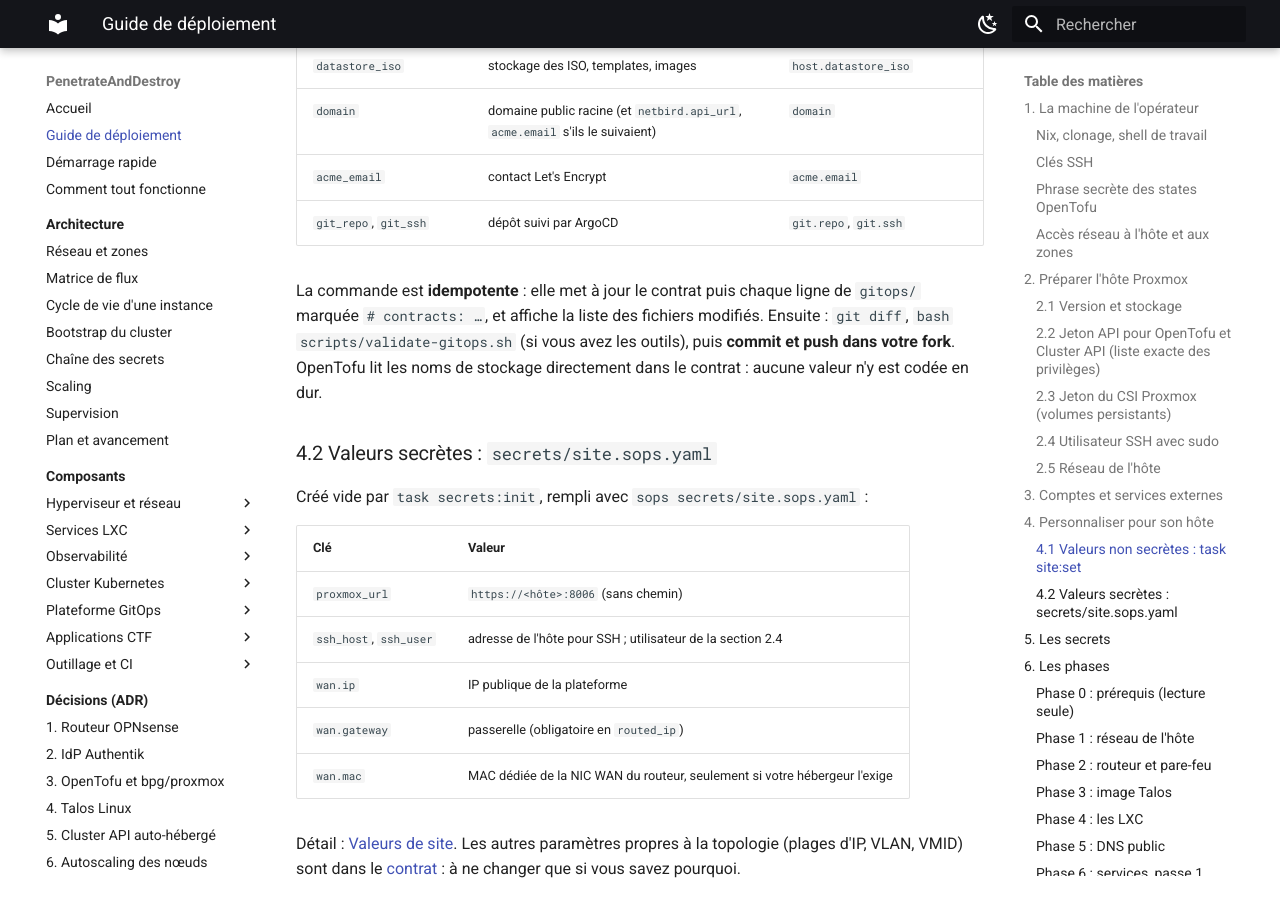
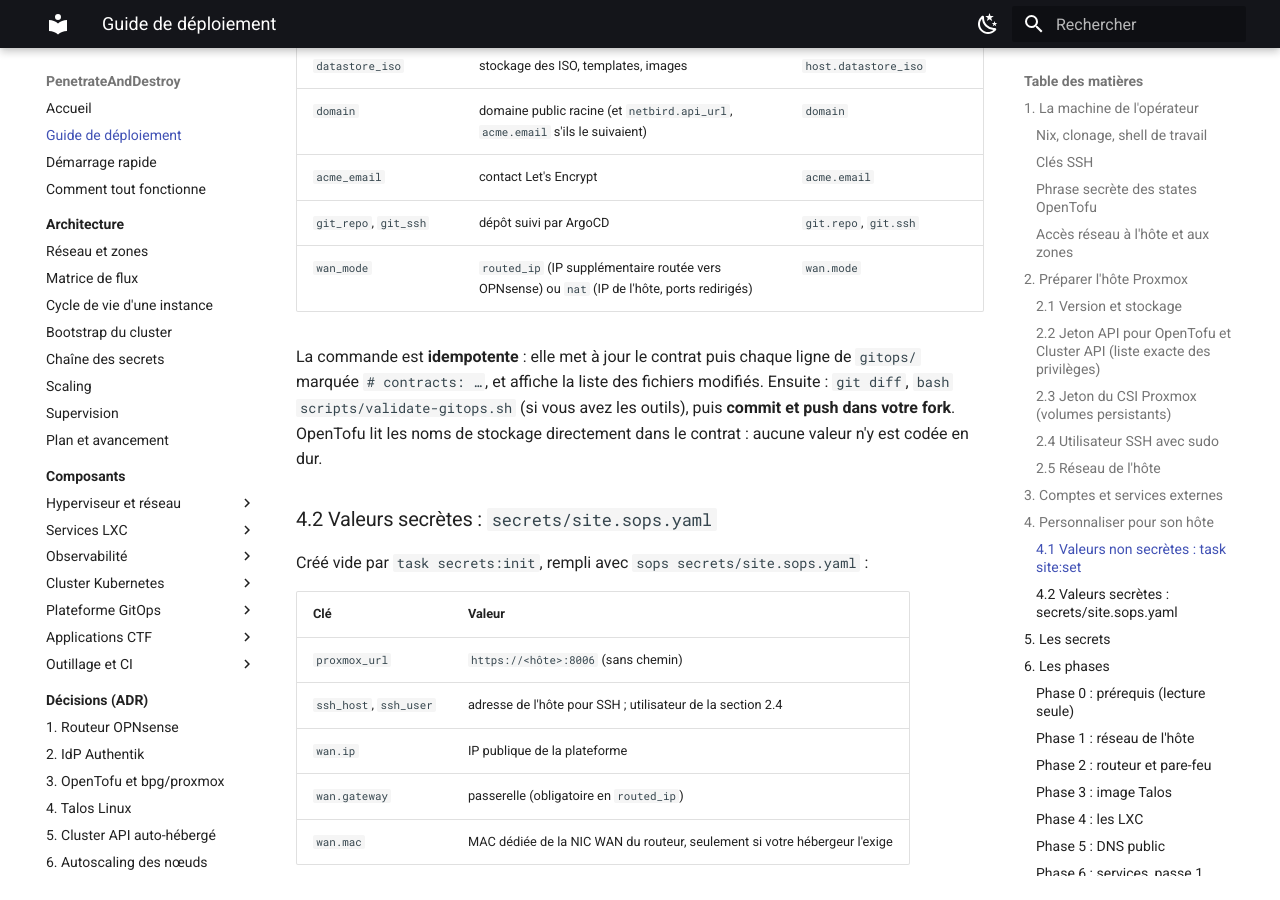
Before and after one commit to kim-tsr/penetrate-and-destroy, an MkDocs documentation site: the page built from docs/guide-deploiement.md, in a window 1280 px wide and 900 px high, scrolled down 8359 px. Built offline with MkDocs 1.6.1 and Material for MkDocs 9.7.7, drawn with Linux system fonts in a browser that asks for light colours.

Commit message:
feat(site): site:set accepte wan_mode (routed_ip|nat)

```diff
--- a/Taskfile.yml
+++ b/Taskfile.yml
@@ -354,7 +354,7 @@
   # Valeurs de site, sauvegardes, tests
   # ===================================================================================================================
   site:set:
-    desc: "Valeurs de site non secrètes à mettre dans Git : task site:set -- node=pve datastore_vm=vmdata datastore_iso=local datastore_vm_type=zfspool domain=... (--show pour les voir)"
+    desc: "Valeurs de site non secrètes à mettre dans Git : task site:set -- node=pve datastore_vm=vmdata datastore_iso=local datastore_vm_type=zfspool wan_mode=nat domain=... (--show pour les voir)"
     cmds:
       - "python3 -I {{.ROOT_DIR}}/scripts/site-set.py {{.CLI_ARGS}}"
 
--- a/docs/guide-deploiement.md
+++ b/docs/guide-deploiement.md
@@ -240,6 +240,7 @@
 | `domain` | domaine public racine (et `netbird.api_url`, `acme.email` s'ils le suivaient) | `domain` |
 | `acme_email` | contact Let's Encrypt | `acme.email` |
 | `git_repo`, `git_ssh` | dépôt suivi par ArgoCD | `git.repo`, `git.ssh` |
+| `wan_mode` | `routed_ip` (IP supplémentaire routée vers OPNsense) ou `nat` (IP de l'hôte, ports redirigés) | `wan.mode` |
 
 La commande est **idempotente** : elle met à jour le contrat puis chaque ligne de `gitops/` marquée `# contracts: …`, et affiche la liste des fichiers
 modifiés. Ensuite : `git diff`, `bash scripts/validate-gitops.sh` (si vous avez les outils), puis **commit et push dans votre fork**.
```
Also changed, not shown: 1 other file.
